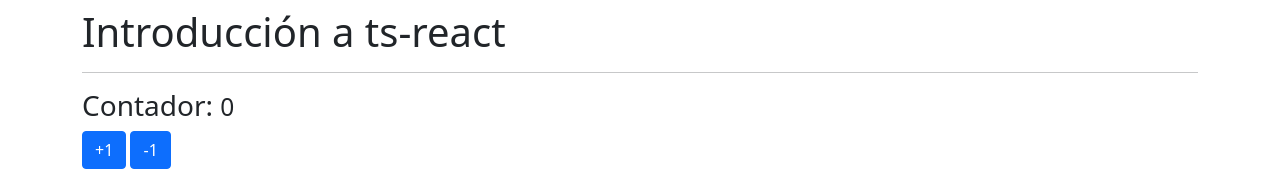
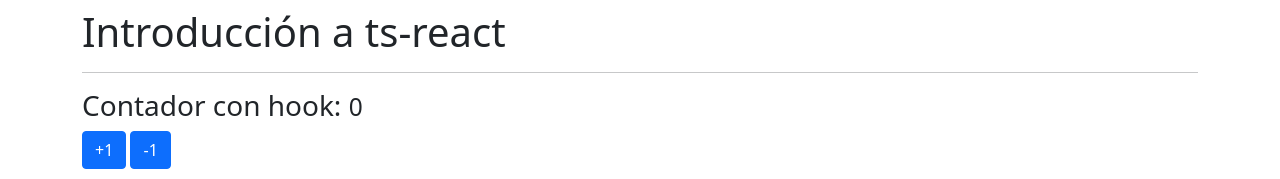
Before and after one commit to DaniDotExe/react-native, a React (Create React App) app in the folder 01-ts-react/: page / in a window 1280 px wide. Shown: the top 179 px of the page. Built offline with nearby package versions, Linux system fonts and the light colour scheme.

Commit message:
Clase 15

```diff
--- a/01-ts-react/src/App.tsx
+++ b/01-ts-react/src/App.tsx
@@ -2,7 +2,9 @@
 //import { TiposBasicos } from './typescript/TiposBasicos';
 //import { ObjetosLiterales } from './typescript/ObjetosLiterales';
 //import { Funciones } from './typescript/Funciones';
-import { Contador } from "./components/Contador";
+//import { Contador } from "./components/Contador";
+
+import { ContadorConHook } from "./components/ContadorConHook";
 
 
 const App = () => {
@@ -13,7 +15,8 @@
       {/*<TiposBasicos />*/}
       {/*<ObjetosLiterales /> */}
       {/*<Funciones />*/}
-      <Contador />
+      {/*<Contador />*/}
+      <ContadorConHook />
     </div>
   )
 }
--- /dev/null
+++ b/01-ts-react/src/components/ContadorConHook.tsx
@@ -0,0 +1,26 @@
+import { useCounter } from '../hooks/useCounter';
+
+export const ContadorConHook = () => {
+
+    const { valor, acumular } = useCounter();
+
+    return (
+        <>
+            <h3>Contador con hook: <small> {valor}</small> </h3>
+
+            <button
+                className='btn btn-primary'
+                onClick = { () => acumular (1)}
+            >
+                +1
+            </button>
+            &nbsp;
+            <button
+                className='btn btn-primary'
+                onClick = { () => acumular (-1)}
+            >
+                -1
+            </button>
+        </>
+    )
+}
--- /dev/null
+++ b/01-ts-react/src/hooks/useCounter.tsx
@@ -0,0 +1,15 @@
+import { useState } from 'react';
+
+export const useCounter = ( inicial: number = 0) => {
+    const [valor, setValor] = useState(inicial);
+
+    const acumular = ( numero: number ) => {
+        setValor( valor + numero );
+    }
+
+    return {
+        //valor: valor,
+        valor,
+        acumular
+    }
+}
```
